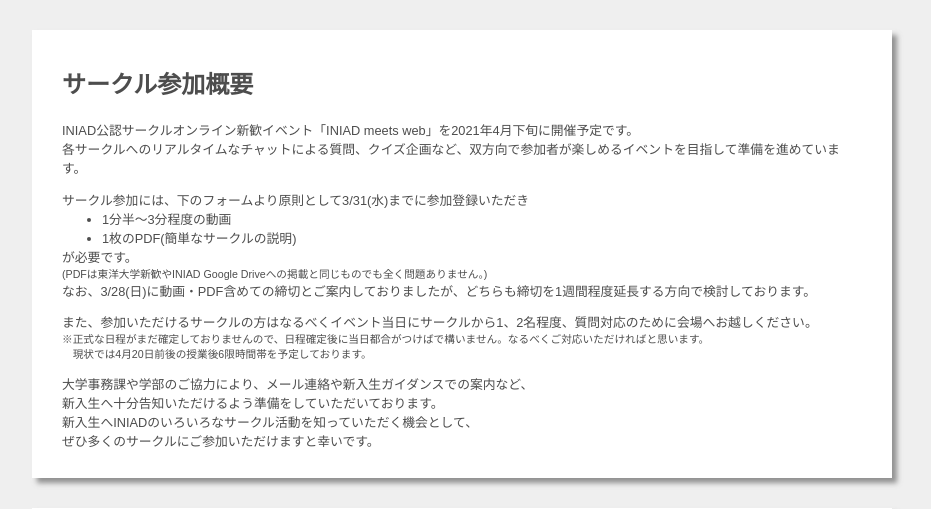
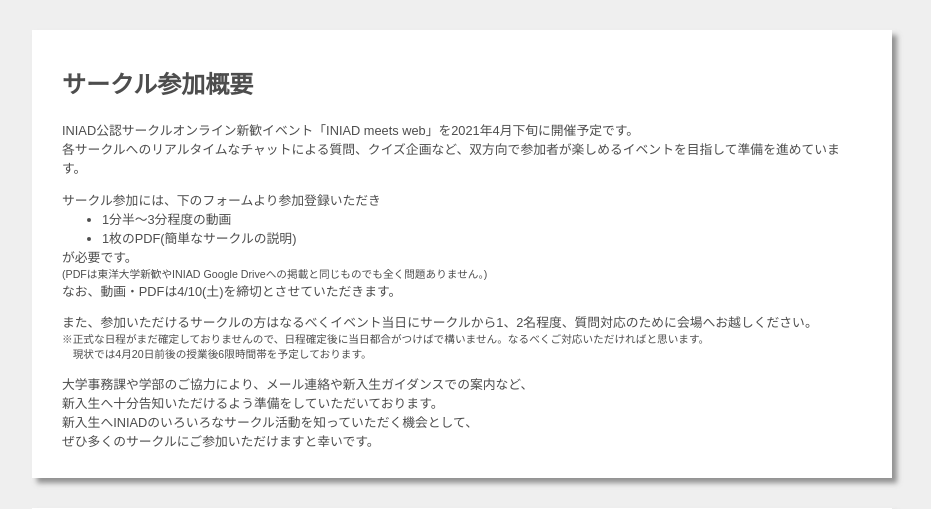
Before and after one commit to ayame-q/iniad-meets-web, a Django app: page /circle/join in a window 1280 px wide. Shown: the part 88-597 px from the top of the page, without its empty margins (178-1109 px from the left). Run offline with Django 3.2, Linux system fonts and the light colour scheme; parts of the project's set-up code (start-up, migrations or seed data) failed here and were passed over; some libraries are stand-ins or nearby versions; some web fonts are replaced.

Commit message:
動画の締切を明記

```diff
--- a/server/meets/templates/meets/circle/join.html
+++ b/server/meets/templates/meets/circle/join.html
@@ -40,7 +40,7 @@
                 各サークルへのリアルタイムなチャットによる質問、クイズ企画など、双方向で参加者が楽しめるイベントを目指して準備を進めています。
             </p>
             <p style="margin-bottom: 0">
-                サークル参加には、下のフォームより原則として3/31(水)までに参加登録いただき
+                サークル参加には、下のフォームより参加登録いただき
             </p>
             <ul style="margin-top: 0; margin-bottom: 0;">
                 <li>1分半〜3分程度の動画</li>
@@ -49,7 +49,7 @@
             <p style="margin-top: 0">
                 が必要です。<br>
                 <small>(PDFは東洋大学新歓やINIAD Google Driveへの掲載と同じものでも全く問題ありません。)</small><br>
-                なお、3/28(日)に動画・PDF含めての締切とご案内しておりましたが、どちらも締切を1週間程度延長する方向で検討しております。<br>
+                なお、動画・PDFは4/10(土)を締切とさせていただきます。<br>
             </p>
             <p>
                 また、参加いただけるサークルの方はなるべくイベント当日にサークルから1、2名程度、質問対応のために会場へお越しください。<br>
```
